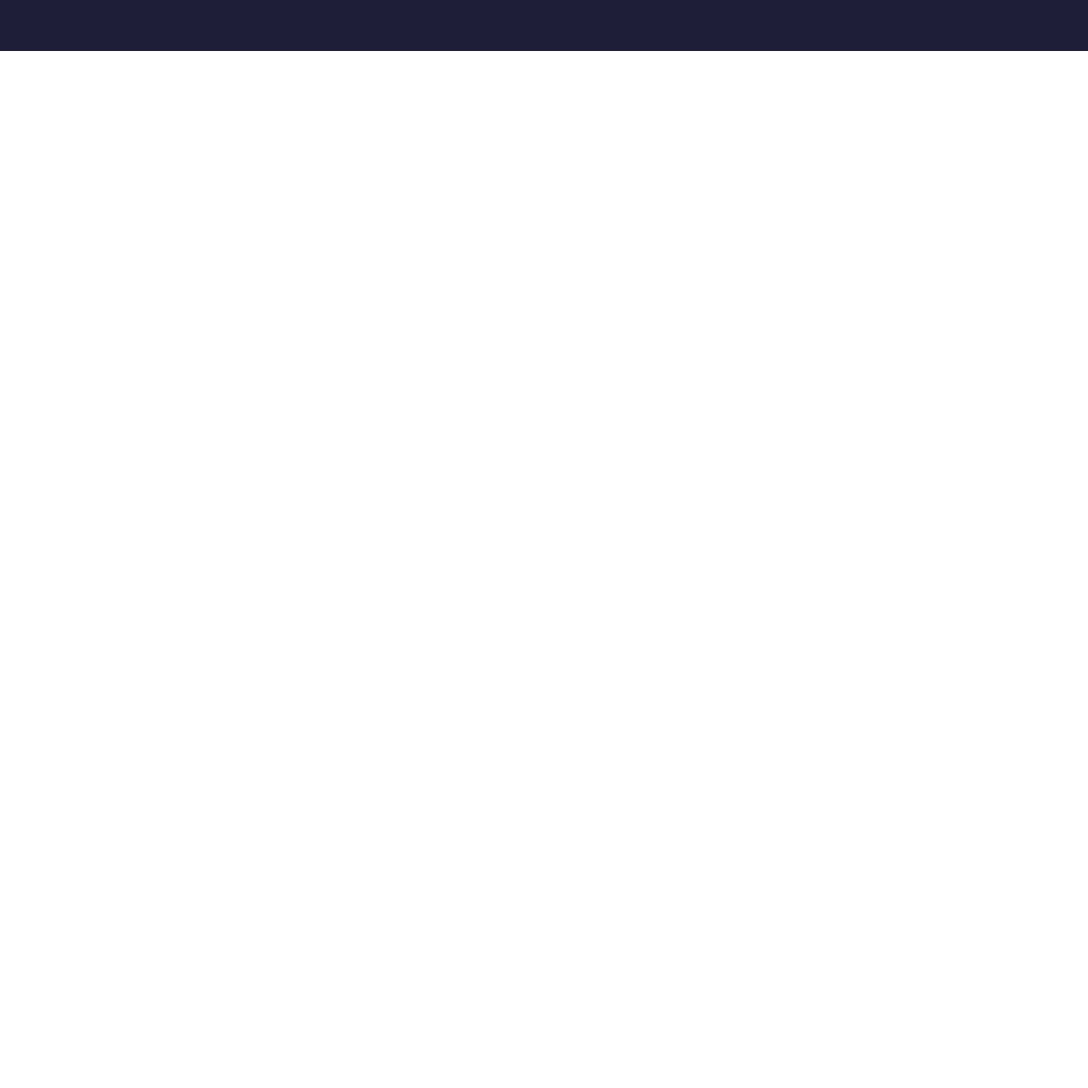
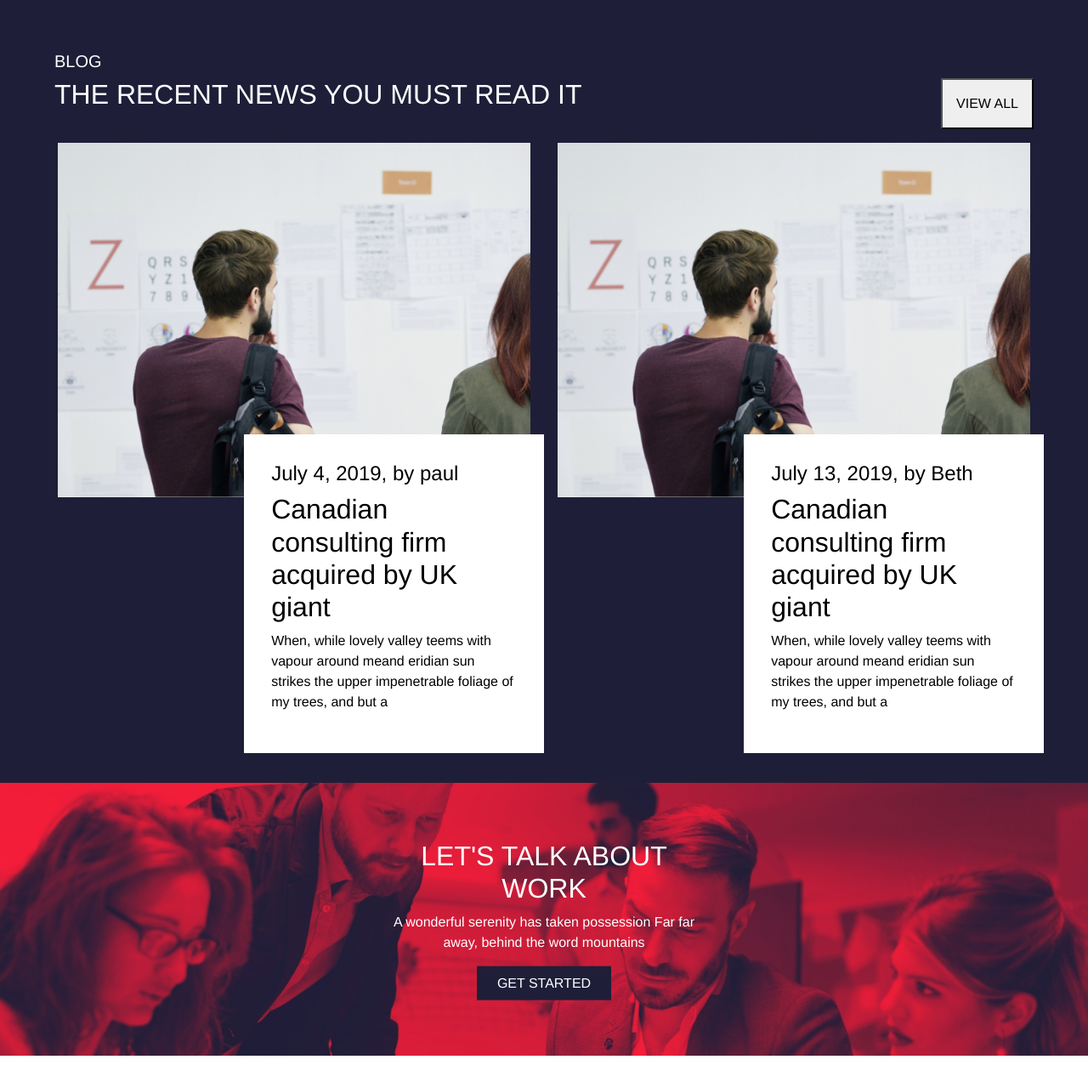
Before and after one commit to AndreaNocciolini/proj-html-vuejs, a Vue app: page / in a window 1280 px wide. Shown: the part 3684-4964 px from the top of the page at 85% size. Before the commit the page ends 3794 px from the top, so only its background shows below. Built offline with nearby package versions, Linux system fonts and the light colour scheme.

Commit message:
finish main (need to add font and polish)

```diff
--- a/src/App.vue
+++ b/src/App.vue
@@ -29,5 +29,6 @@ export default {
   font-family: Avenir, Helvetica, Arial, sans-serif;
   -webkit-font-smoothing: antialiased;
   -moz-osx-font-smoothing: grayscale;
+  overflow: hidden;
 }
 </style>
--- a/src/components/Main.vue
+++ b/src/components/Main.vue
@@ -1,10 +1,12 @@
 <template>
   <main>
-      <Jumbo :icon="icon" />
+      <Jumbo />
       <Consultants :consultantsArray ="consultantsArray"/>
       <AboutUs />
       <Projects :projectsImgArray ="projectsImgArray" />
       <Testimonials :commentsArray="commentsArray" />
+      <Blog :articlesArray="articlesArray"/>
+      <LetsTalk />
   </main>
 </template>
 
@@ -14,6 +16,8 @@ import Consultants from './main_components/Consultants.vue'
 import AboutUs from './main_components/AboutUs.vue'
 import Projects from './main_components/Projects.vue'
 import Testimonials from './main_components/Testimonials.vue'
+import Blog from './main_components/Blog.vue'
+import LetsTalk from './main_components/LetsTalk.vue'
 
 export default {
     name: "Main",
@@ -68,6 +72,22 @@ export default {
                     author: 'Bill Gates',
                     company:'Microsoft Inc.'
                 }
+            },
+            articlesArray: {
+                0:{
+                    img:'',
+                    date:'July 4, 2019',
+                    author:'paul',
+                    title:'Canadian consulting firm acquired by UK giant',
+                    content:'When, while lovely valley teems with vapour around meand eridian sun strikes the upper impenetrable foliage of my trees, and but a'
+                },
+                1:{
+                    img:'',
+                    date:'July 13, 2019',
+                    author:'Beth',
+                    title:'Canadian consulting firm acquired by UK giant',
+                    content:'When, while lovely valley teems with vapour around meand eridian sun strikes the upper impenetrable foliage of my trees, and but a'
+                },
             }
         }
     },
@@ -77,6 +97,8 @@ export default {
         AboutUs,
         Projects,
         Testimonials,
+        Blog,
+        LetsTalk
     }
 }
 </script>
--- /dev/null
+++ b/src/components/main_components/Blog.vue
@@ -0,0 +1,64 @@
+<template>
+  <div class="my-container">
+      <div class="blog-container">
+        <div class="title">
+          <h5>BLOG</h5>
+        </div>
+        <div class="description d-flex justify-content-between">
+            <div class="text">
+                <h2>THE RECENT NEWS YOU MUST READ IT</h2>
+            </div>
+            <div class="button d-flex">
+                <button class="p-3">VIEW ALL</button>
+            </div>
+        </div>
+        <div class="articles row row-cols-2">
+            <div v-for="(element, index) in articlesArray" :key="index" class="col p-3 position-relative">
+                <img src="../../assets/images/startup-business-people-and-strategy-board-PAJ3P9K-1390x1042.jpg" alt="">
+                <div class="content-articles position-absolute">
+                    <h4>{{element.date}}, by {{element.author}}</h4>
+                    <h2>{{element.title}}</h2>
+                    <p>{{element.content}}</p>
+                </div>
+            </div>
+        </div>
+      </div>
+  </div>
+</template>
+
+<script>
+export default {
+    name: 'Blog',
+    props: [
+        'articlesArray',
+    ]
+
+}
+</script>
+
+<style lang="scss" scoped>
+    .my-container {
+        width: 100%;
+        padding-bottom: 20em;
+        color: var(--tx-white-1);
+        background-color: var(--bg-dark-3);
+        .blog-container {
+            width: 90%;
+            margin: 0 auto;
+            .articles {
+                .col {
+                    img {
+                        width: 100%;
+                    }
+                    .content-articles {
+                        top: 80%;
+                        left: 40%;
+                        background-color: var(--bg-white-1);
+                        color: var(--tx-dark-4);
+                        padding: 2em;
+                    }
+                }
+            }
+        }
+    }
+</style>
--- /dev/null
+++ b/src/components/main_components/LetsTalk.vue
@@ -0,0 +1,43 @@
+<template>
+  <div class="my-container position-relative">
+      <div class="img-container">
+          <img src="../../assets/images/business-people-working-together-on-project-and-B3MZ4TX.jpg" alt="">
+      </div>
+      <div class="description-container position-absolute top-50 start-50 translate-middle position-absolute">
+          <h2>LET'S TALK ABOUT WORK</h2>
+          <p>A wonderful serenity has taken possession Far far away, behind the word mountains</p>
+          <button class="pt-2 pb-2 ps-4 pe-4">GET STARTED</button>
+      </div>
+  </div>
+</template>
+
+<script>
+export default {
+    name:'LetsTalk'
+}
+</script>
+
+<style lang="scss" scoped>
+    .my-container {
+        width: 100%;
+        .img-container {
+            img {
+                width: 100%;
+            }
+        }
+        .description-container {
+            color: var(--tx-white-1);
+            width: 30%;
+            text-align: center;
+            display: flex;
+            flex-direction: column;
+            align-items: center;
+            justify-content: space-around;
+            button {
+                color: var(--tx-white-1);
+                background-color: var(--bg-dark-3);
+                border: none;
+            }
+        }
+    }
+</style>
```
